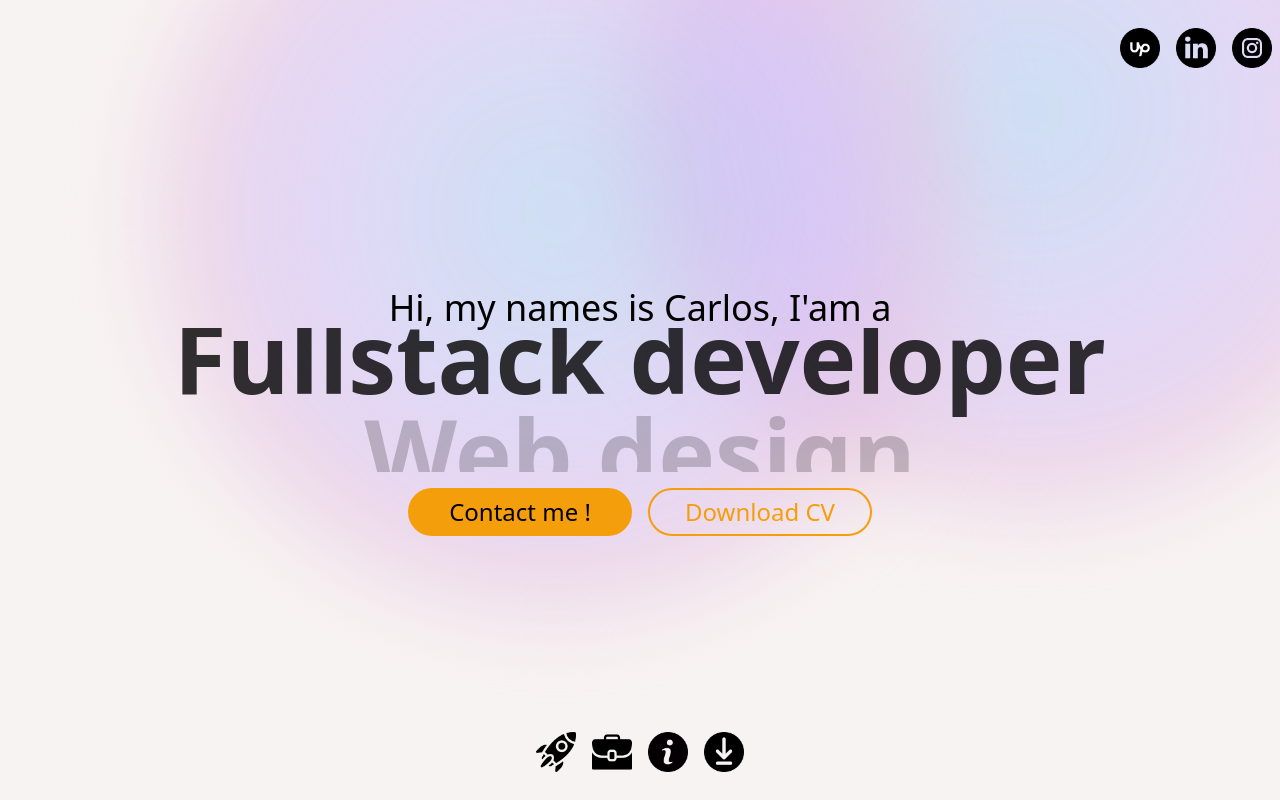
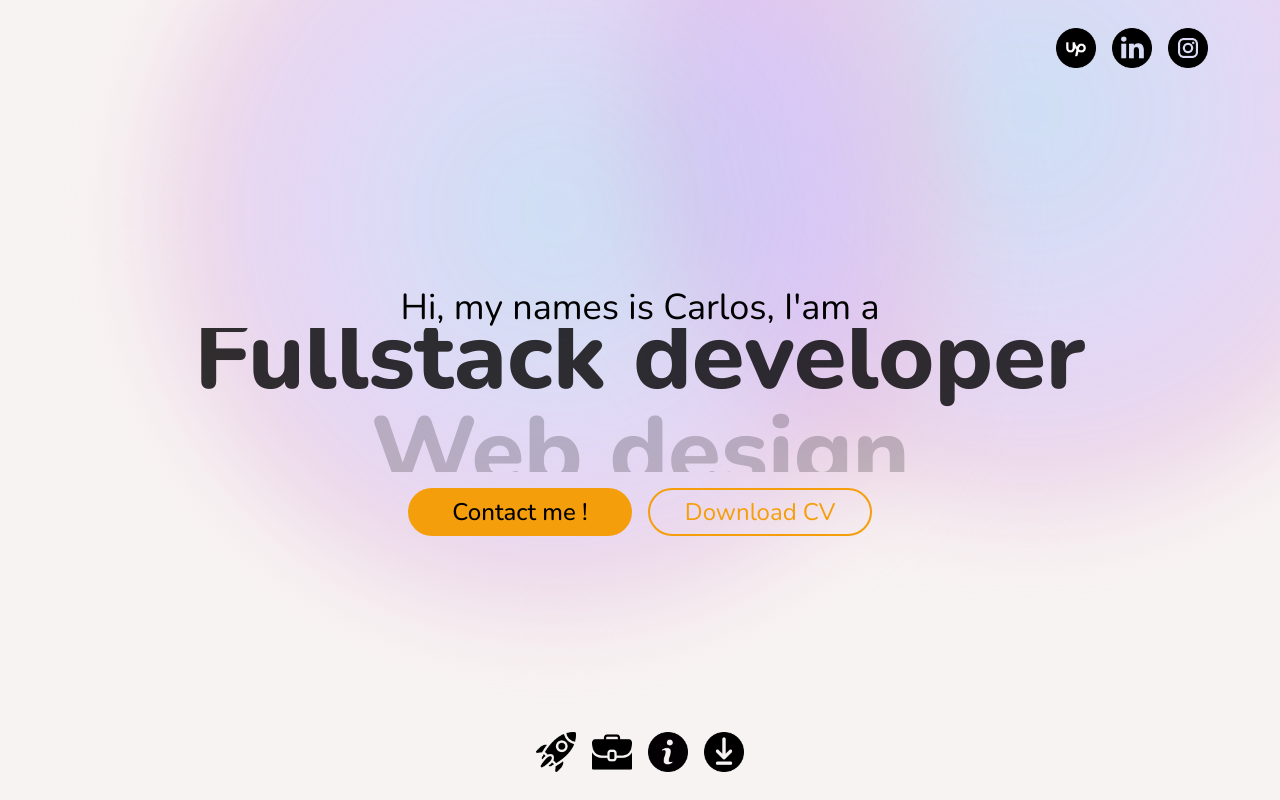
Before and after one commit to CarlosVF22/nextjs14-supabase-my-website, a Next.js app: page / in a window 1280 px wide. Built offline with nearby package versions, Linux system fonts and the light colour scheme.

Commit message:
feat: :construction: modify font to Nunito - modify styles in nav

```diff
--- a/app/layout.tsx
+++ b/app/layout.tsx
@@ -1,7 +1,11 @@
 import "./globals.css";
 import { Analytics } from "@vercel/analytics/react";
+import type { Metadata } from "next";
+import { Nunito } from "next/font/google";
 
-export const metadata = {
+const nunito = Nunito({ subsets: ["latin"] });
+
+export const metadata: Metadata = {
     title: "Carlos Vasquez Dev",
     description: "",
 };
@@ -13,7 +17,7 @@ export default function RootLayout({
 }) {
     return (
         <html lang="en">
-            <body>{children}</body>
+            <body className={nunito.className}>{children}</body>
             <Analytics />
         </html>
     );
--- a/app/page.tsx
+++ b/app/page.tsx
@@ -55,7 +55,7 @@ export default function Page() {
             <div className="esfera esfera1" ref={esfera1Ref}></div>
             <div className="esfera esfera2" ref={esfera2Ref}></div>
             <main className="h-full">
-                <header className="flex justify-end mt-5">
+                <header className="flex mt-5 justify-center md:mr-16 md:justify-end">
                     <a
                         href="https://www.upwork.com/freelancers/~0123e43d1cc5ba4043"
                         target="_blank"
```
